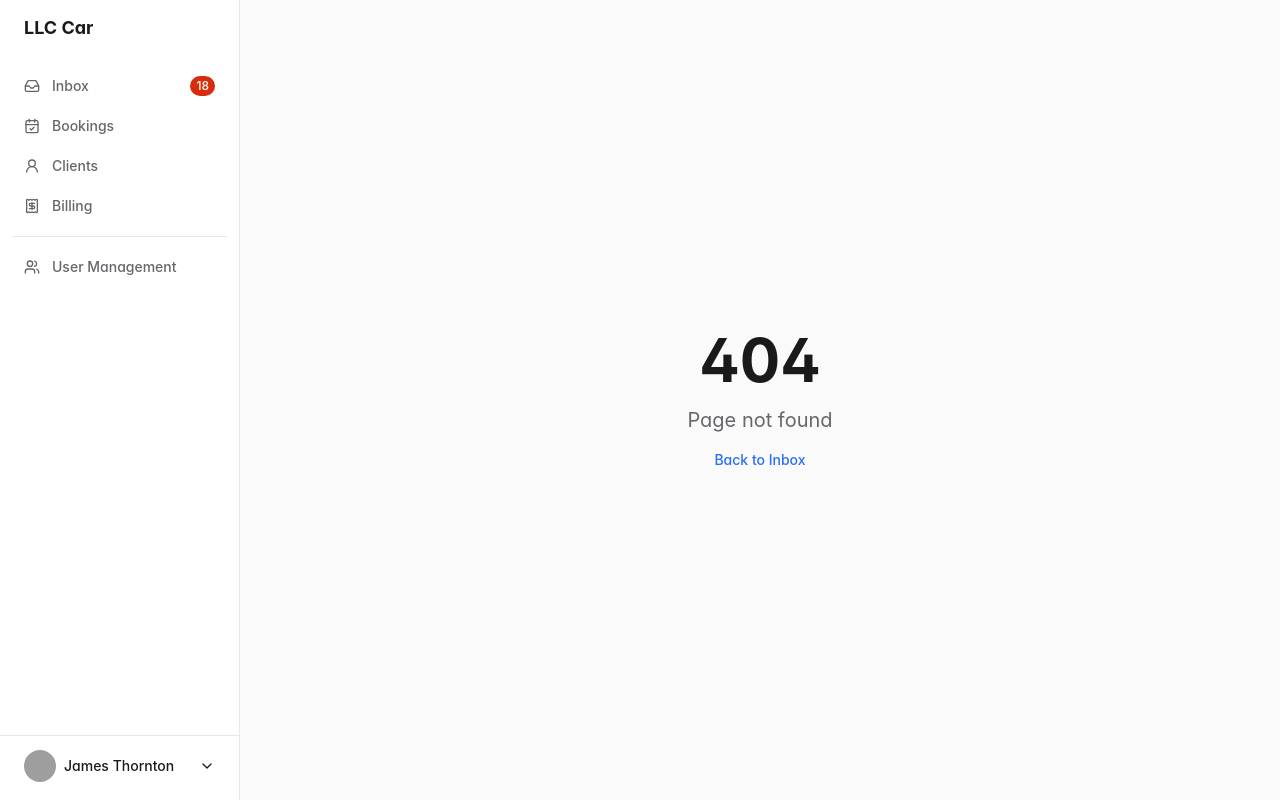
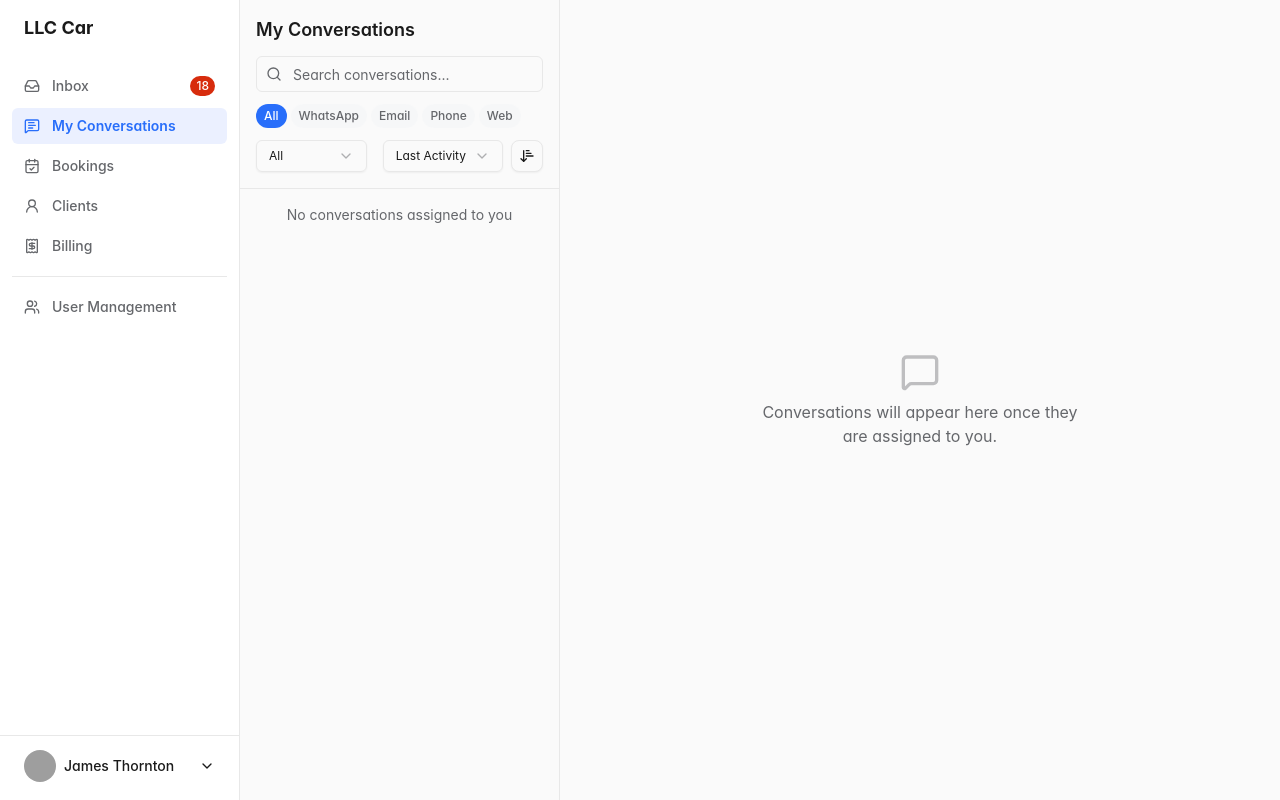
Before and after one commit to r-shelekhov/llc-backoffice-ui, a React (Vite) app: page /my-conversations in a window 1280 px wide. Before the commit this address had no page. Built offline with nearby package versions, Linux system fonts and the light colour scheme; grey boxes are pictures that could not be loaded.

Commit message:
feat: add My Conversations sidebar section with assignee filtering
Reuses InboxPage with a myConversationsOnly prop to show only
conversations assigned to the current user. Adds route, sidebar
nav item with independent unread badge, and contextual empty states.

```diff
--- a/src/App.tsx
+++ b/src/App.tsx
@@ -32,6 +32,7 @@ export function App() {
             <Route index element={<Navigate to="/inbox" replace />} />
             <Route path="dashboard" element={<DashboardPage />} />
             <Route path="inbox" element={<InboxPage />} />
+            <Route path="my-conversations" element={<InboxPage myConversationsOnly />} />
             <Route path="conversations/:id" element={<ConversationRedirect />} />
             <Route path="bookings" element={<BookingsPage />} />
             <Route path="bookings/new" element={<BookingNewPage />} />
--- a/src/components/inbox/conversation-list.tsx
+++ b/src/components/inbox/conversation-list.tsx
@@ -47,6 +47,7 @@ interface ConversationListProps {
   sortDirection: SortDirection;
   onSortByChange: (field: SortField) => void;
   onSortDirectionChange: () => void;
+  title?: string;
 }
 
 export function ConversationList({
@@ -65,11 +66,12 @@ export function ConversationList({
   sortDirection,
   onSortByChange,
   onSortDirectionChange,
+  title = "Inbox",
 }: ConversationListProps) {
   return (
     <div className="flex h-full flex-col">
       <div className="shrink-0 space-y-3 border-b p-4">
-        <h2 className="text-lg font-semibold">Inbox</h2>
+        <h2 className="text-lg font-semibold">{title}</h2>
         <div className="relative">
           <Search className="absolute left-2.5 top-2.5 size-4 text-muted-foreground" />
           <input
@@ -137,7 +139,7 @@ export function ConversationList({
       <div className="flex-1 overflow-y-auto">
         {conversations.length === 0 ? (
           <p className="p-4 text-center text-sm text-muted-foreground">
-            No conversations found
+            {title === "My Conversations" ? "No conversations assigned to you" : "No conversations found"}
           </p>
         ) : (
           conversations.map((conversation) => (
--- a/src/components/inbox/inbox-layout.tsx
+++ b/src/components/inbox/inbox-layout.tsx
@@ -5,9 +5,10 @@ interface InboxLayoutProps {
   left: ReactNode;
   middle: ReactNode | null;
   right: ReactNode | null;
+  emptyMessage?: string;
 }
 
-export function InboxLayout({ left, middle, right }: InboxLayoutProps) {
+export function InboxLayout({ left, middle, right, emptyMessage = "Select a conversation" }: InboxLayoutProps) {
   return (
     <div className="flex h-full">
       <div className="w-80 shrink-0 border-r">{left}</div>
@@ -22,7 +23,7 @@ export function InboxLayout({ left, middle, right }: InboxLayoutProps) {
         <div className="flex flex-1 items-center justify-center text-muted-foreground">
           <div className="flex flex-col items-center gap-2">
             <MessageSquare className="size-10 opacity-40" />
-            <p>Select a conversation</p>
+            <p className="max-w-xs text-center">{emptyMessage}</p>
           </div>
         </div>
       )}
--- a/src/components/layout/app-layout.tsx
+++ b/src/components/layout/app-layout.tsx
@@ -4,7 +4,7 @@ import { cn } from "@/lib/utils";
 
 export function AppLayout() {
   const { pathname } = useLocation();
-  const isFullBleed = pathname === "/inbox";
+  const isFullBleed = pathname === "/inbox" || pathname === "/my-conversations";
   const isDetailPage = /^\/(bookings|billing)\/[^/]+$/.test(pathname);
 
   return (
--- a/src/components/layout/sidebar.tsx
+++ b/src/components/layout/sidebar.tsx
@@ -1,6 +1,7 @@
 import { NavLink } from "react-router-dom";
 import {
   Inbox,
+  MessageSquareText,
   CalendarCheck,
   Receipt,
   Users,
@@ -63,6 +64,12 @@ export function Sidebar() {
     isConversationUnread(conversation, conversationLastReadAt)
   ).length;
 
+  const myUnreadCount = permittedConversations.filter(
+    (conversation) =>
+      conversation.assigneeId === currentUser.id &&
+      isConversationUnread(conversation, conversationLastReadAt)
+  ).length;
+
   return (
     <aside className="flex h-full w-60 flex-col border-r bg-white">
       <div className="flex h-14 items-center px-6">
@@ -74,6 +81,12 @@ export function Sidebar() {
           icon={Inbox}
           label="Inbox"
           badge={unreadCount}
+        />
+        <NavItem
+          to="/my-conversations"
+          icon={MessageSquareText}
+          label="My Conversations"
+          badge={myUnreadCount}
         />
         <NavItem to="/bookings" icon={CalendarCheck} label="Bookings" />
         <NavItem to="/clients" icon={UserRound} label="Clients" />
--- a/src/pages/inbox-page.tsx
+++ b/src/pages/inbox-page.tsx
@@ -84,7 +84,11 @@ function matchesSearch(conversation: ConversationWithRelations, query: string):
   );
 }
 
-export function InboxPage() {
+interface InboxPageProps {
+  myConversationsOnly?: boolean;
+}
+
+export function InboxPage({ myConversationsOnly }: InboxPageProps = {}) {
   const { currentUser, allUsers, conversationLastReadAt, markConversationRead } = useAuth();
   const [searchParams, setSearchParams] = useSearchParams();
   const selectedId = searchParams.get("id");
@@ -125,10 +129,13 @@ export function InboxPage() {
 
   const allConversations = useMemo(() => getAllConversationsWithRelations(), []);
 
-  const permittedConversations = useMemo(
-    () => filterVipConversations(currentUser, filterConversationsByPermission(currentUser, allConversations)),
-    [currentUser, allConversations]
-  );
+  const permittedConversations = useMemo(() => {
+    const base = filterVipConversations(currentUser, filterConversationsByPermission(currentUser, allConversations));
+    if (myConversationsOnly) {
+      return base.filter((c) => c.assigneeId === currentUser.id);
+    }
+    return base;
+  }, [currentUser, allConversations, myConversationsOnly]);
 
   const filteredConversations = useMemo(() => {
     let result = permittedConversations;
@@ -436,6 +443,10 @@ export function InboxPage() {
   return (
     <>
     <InboxLayout
+      emptyMessage={myConversationsOnly
+        ? "Conversations will appear here once they are assigned to you."
+        : undefined
+      }
       left={
         <ConversationList
           conversations={filteredConversations}
@@ -453,6 +464,9 @@ export function InboxPage() {
           sortDirection={sortDirection}
           onSortByChange={handleSortChange}
           onSortDirectionChange={handleDirectionToggle}
+          {...(myConversationsOnly && {
+            title: "My Conversations",
+          })}
         />
       }
       middle={
```
